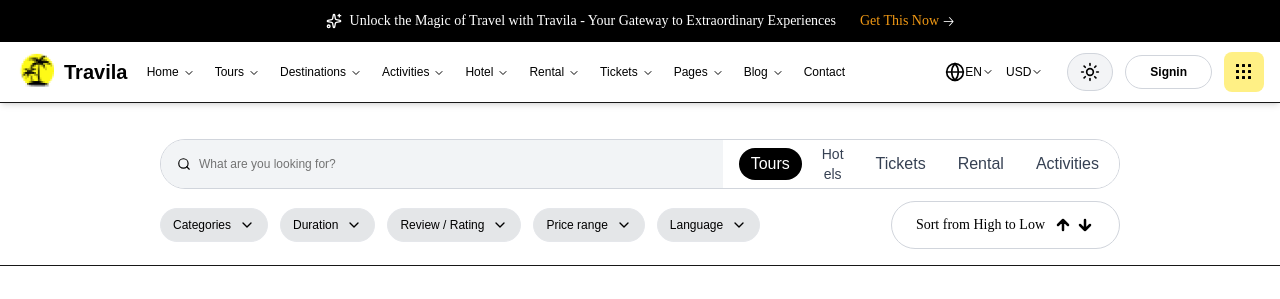
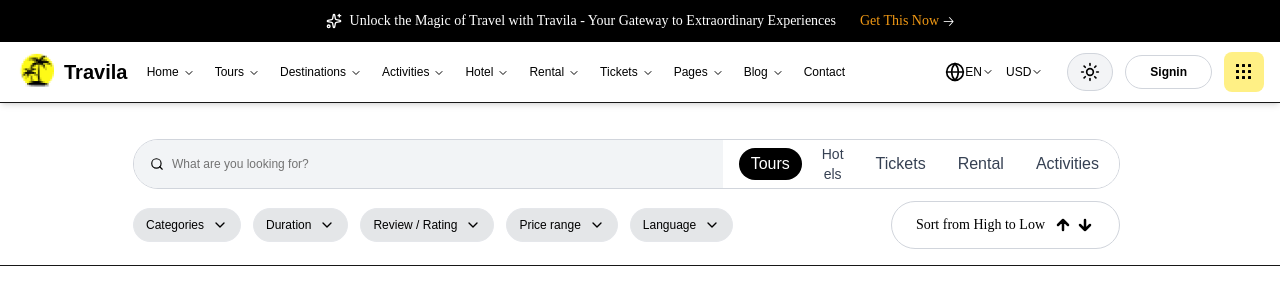
Before and after one commit to RoshanaGhemoshu/Travila, a Next.js app: page / in a window 1280 px wide. Shown: the top 299 px of the page. Built offline with nearby package versions, Linux system fonts and the light colour scheme.

Commit message:
Update page.js

```diff
--- a/src/app/page.js
+++ b/src/app/page.js
@@ -203,7 +203,7 @@
         </header>
 {/* Search Section */}
 <div className="bg-white py-4 border-b mt-5">
-  <div className="max-w-5xl mx-auto px-4 sm:px-6 lg:px-8">
+  <div className="max-w-5xl mx-auto px-4 sm:px-6 lg:px-8" style={{paddingLeft: '5px'}}>
     {/* Search Bar with Integrated Buttons */}
     <div className="bg-white rounded-full border border-gray-300 flex items-stretch mb-3 overflow-hidden">
       {/* Search Input - Gray Background - Takes more space */}
```
